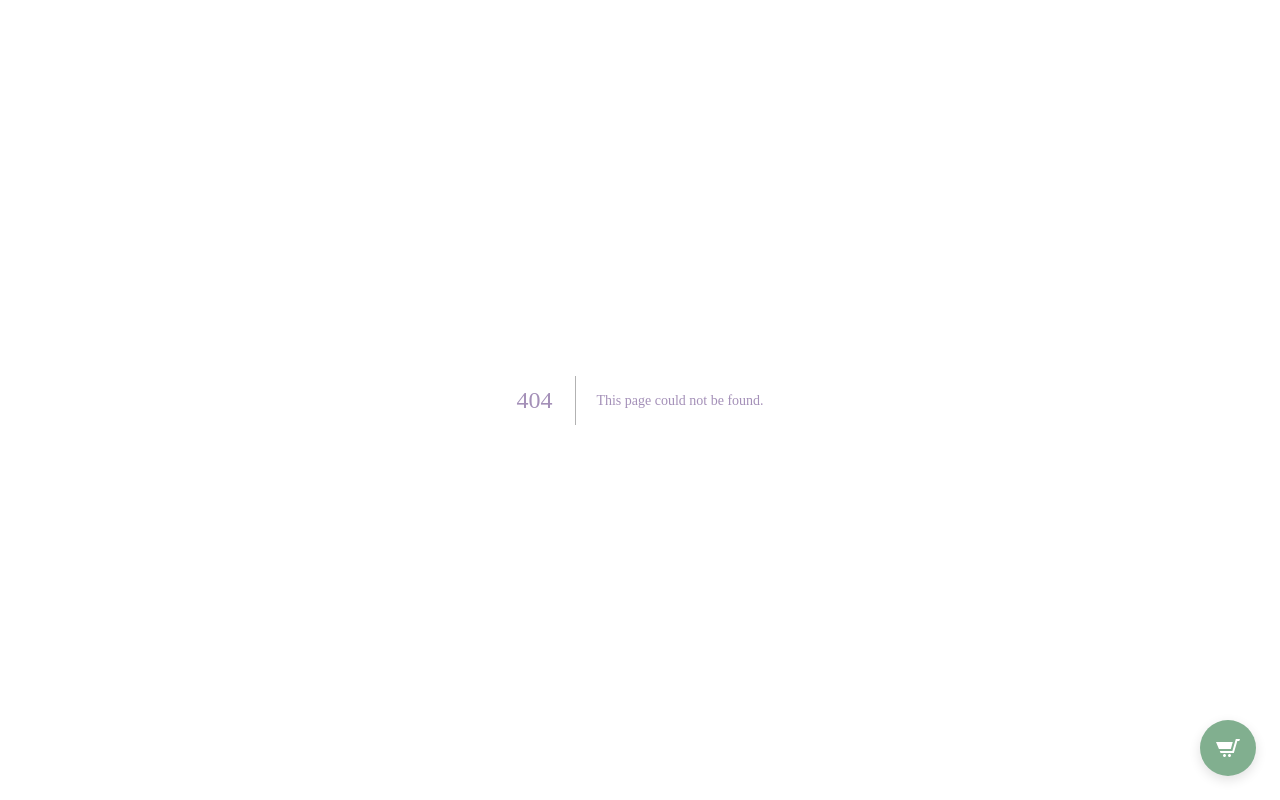
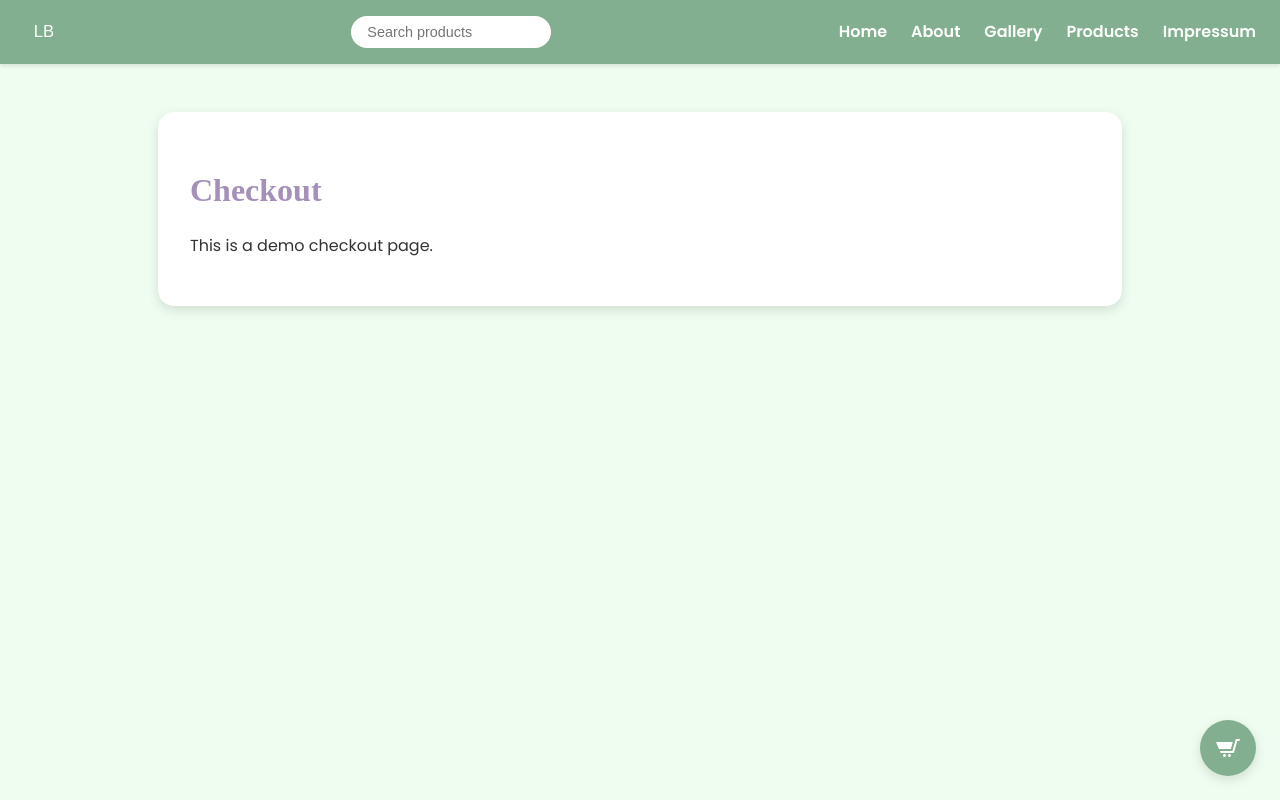
Before and after one commit to potatozepp/Lillabjorn, a Next.js app: page /checkout in a window 1280 px wide. Before the commit this address had no page. Built offline with nearby package versions, Linux system fonts and the light colour scheme; a web font is replaced by a local one.

Commit message:
basket update from codex

```diff
--- a/components/BasketContext.js
+++ b/components/BasketContext.js
@@ -1,13 +1,47 @@
 import { createContext, useContext, useState } from 'react'
 
-const BasketContext = createContext({ items: [], addItem: () => {}, removeItem: () => {} })
+const BasketContext = createContext({
+  items: [],
+  addItem: () => {},
+  removeItem: () => {},
+  incrementItem: () => {},
+  decrementItem: () => {},
+})
 
 export function BasketProvider({ children }) {
   const [items, setItems] = useState([])
-  const addItem = item => setItems(prev => [...prev, item])
+
+  const addItem = (item, quantity = 1) =>
+    setItems(prev => {
+      const existing = prev.find(p => p.id === item.id)
+      if (existing) {
+        return prev.map(p =>
+          p.id === item.id ? { ...p, quantity: p.quantity + quantity } : p
+        )
+      }
+      return [...prev, { ...item, quantity }]
+    })
+
+  const incrementItem = id =>
+    setItems(prev =>
+      prev.map(p => (p.id === id ? { ...p, quantity: p.quantity + 1 } : p))
+    )
+
+  const decrementItem = id =>
+    setItems(prev =>
+      prev
+        .map(p =>
+          p.id === id ? { ...p, quantity: p.quantity - 1 } : p
+        )
+        .filter(p => p.quantity > 0)
+    )
+
   const removeItem = id => setItems(prev => prev.filter(p => p.id !== id))
+
   return (
-    <BasketContext.Provider value={{ items, addItem, removeItem }}>
+    <BasketContext.Provider
+      value={{ items, addItem, removeItem, incrementItem, decrementItem }}
+    >
       {children}
     </BasketContext.Provider>
   )
--- a/components/BasketIcon.js
+++ b/components/BasketIcon.js
@@ -1,9 +1,10 @@
 import { useState } from 'react'
+import Link from 'next/link'
 import { useBasket } from './BasketContext'
 
 export default function BasketIcon() {
   const [open, setOpen] = useState(false)
-  const { items, removeItem } = useBasket()
+  const { items, removeItem, incrementItem, decrementItem } = useBasket()
 
   return (
     <>
@@ -15,21 +16,26 @@ export default function BasketIcon() {
         <svg xmlns="http://www.w3.org/2000/svg" width="24" height="24" viewBox="0 0 24 24">
           <path d="M10 19.5c0 .829-.672 1.5-1.5 1.5s-1.5-.671-1.5-1.5c0-.828.672-1.5 1.5-1.5s1.5.672 1.5 1.5zm3.5-1.5c-.828 0-1.5.671-1.5 1.5s.672 1.5 1.5 1.5 1.5-.671 1.5-1.5c0-.828-.672-1.5-1.5-1.5zm1.336-5l1.977-7h-16.813l2.938 7h11.898zm4.969-10l-3.432 12h-12.597l.839 2h13.239l3.474-12h1.929l.743-2h-4.195z"/>
         </svg>
-
       </button>
       {open && (
         <div className="basket">
           {items.length === 0 ? (
             <p>Your basket is empty.</p>
           ) : (
+            <>
               <ul>
                 {items.map(item => (
                   <li key={item.id}>
                     {item.name}{' '}
+                    <button onClick={() => decrementItem(item.id)}>-</button>
+                    <span> {item.quantity} </span>
+                    <button onClick={() => incrementItem(item.id)}>+</button>
                     <button onClick={() => removeItem(item.id)}>x</button>
                   </li>
                 ))}
               </ul>
+              <Link href="/checkout">Checkout</Link>
+            </>
           )}
         </div>
       )}
--- /dev/null
+++ b/pages/checkout.js
@@ -0,0 +1,20 @@
+import Head from 'next/head'
+import Menu from '../components/Menu'
+import FadeInSection from '../components/FadeInSection'
+
+export default function Checkout() {
+  return (
+    <div>
+      <Head>
+        <title>Checkout - Lilla Björn</title>
+      </Head>
+      <Menu />
+      <main>
+        <FadeInSection>
+          <h1>Checkout</h1>
+          <p>This is a demo checkout page.</p>
+        </FadeInSection>
+      </main>
+    </div>
+  )
+}
```
Also changed, not shown: pages/products.js (+17 -8 lines). Lines whose indentation alone changed are shown as unchanged.
